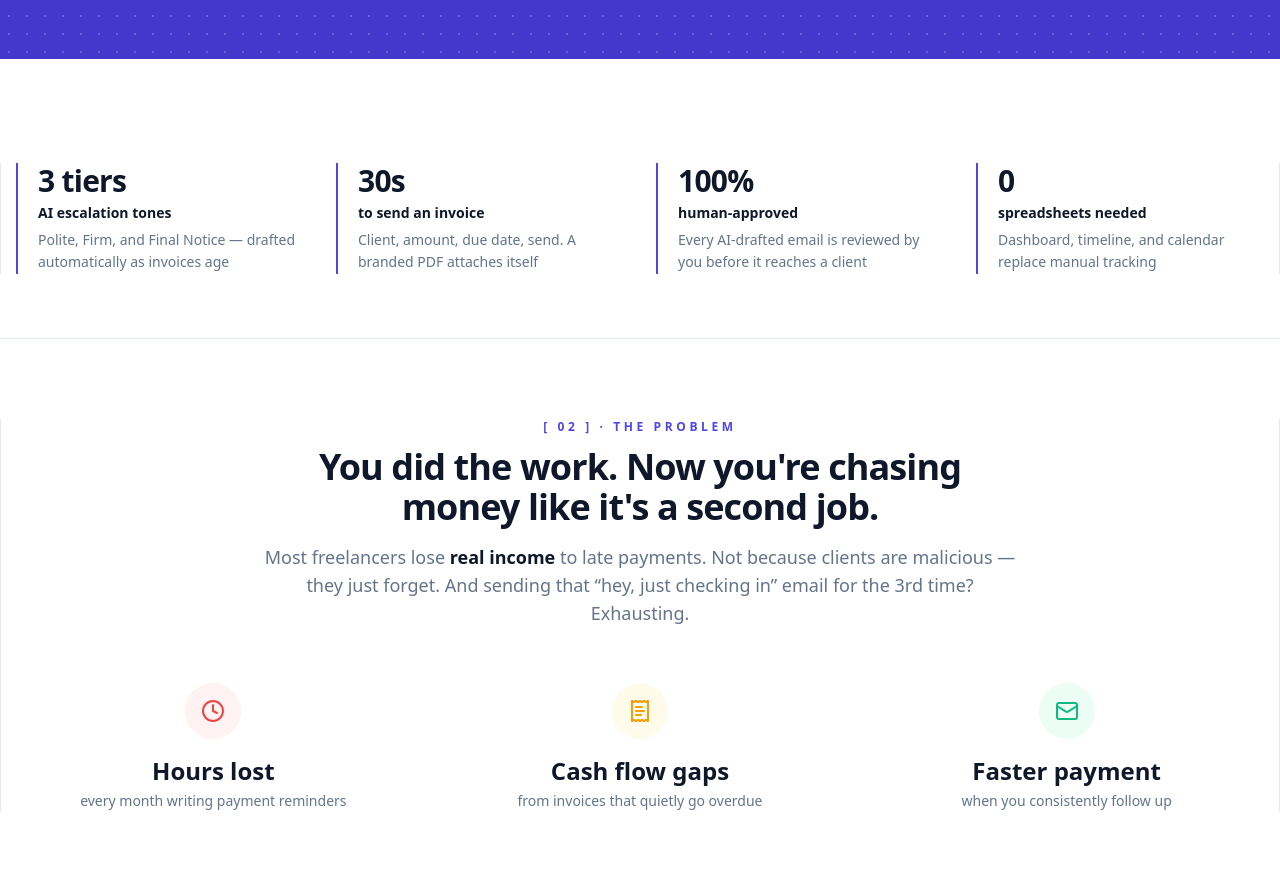
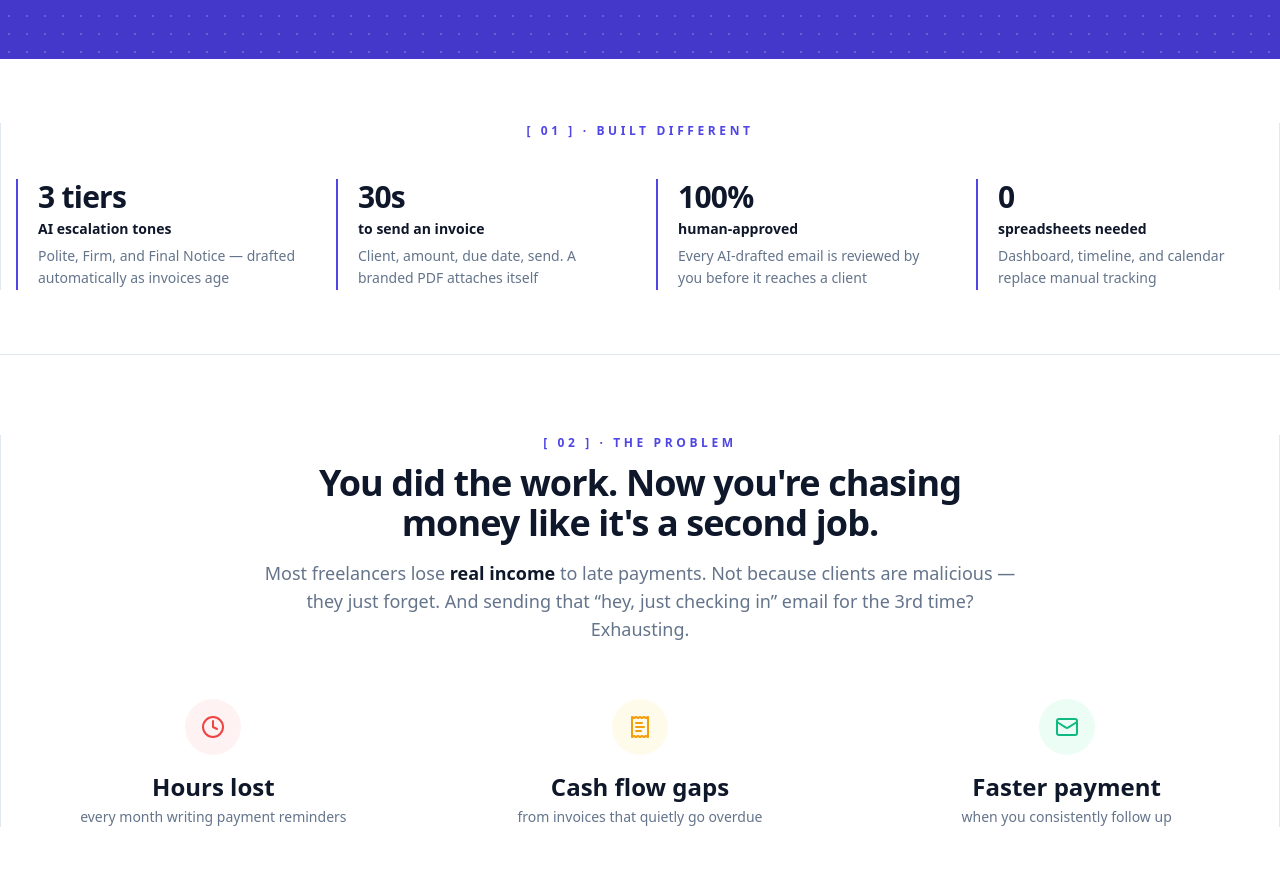
Before and after one commit to KuntalRathod/PayNudge, a Next.js app in the folder frontend/: page / in a window 1280 px wide. Shown: the part 960-1850 px from the top of the page. Built offline with nearby package versions, Linux system fonts and the light colour scheme.

Commit message:
landing page tweaks

```diff
--- a/frontend/app/page.tsx
+++ b/frontend/app/page.tsx
@@ -190,7 +190,7 @@ export default function LandingPage() {
             <div aria-hidden="true" className="absolute inset-y-0 left-0 w-px bg-slate-200" />
             <div aria-hidden="true" className="absolute inset-y-0 right-0 w-px bg-slate-200" />
             <p className="mb-10 text-center text-xs font-bold uppercase tracking-[0.3em] text-indigo-600">
-
+              [ 01 ] · Built different
             </p>
             <div className="grid gap-8 sm:grid-cols-2 lg:grid-cols-4">
               {METRICS.map((m) => (
```
